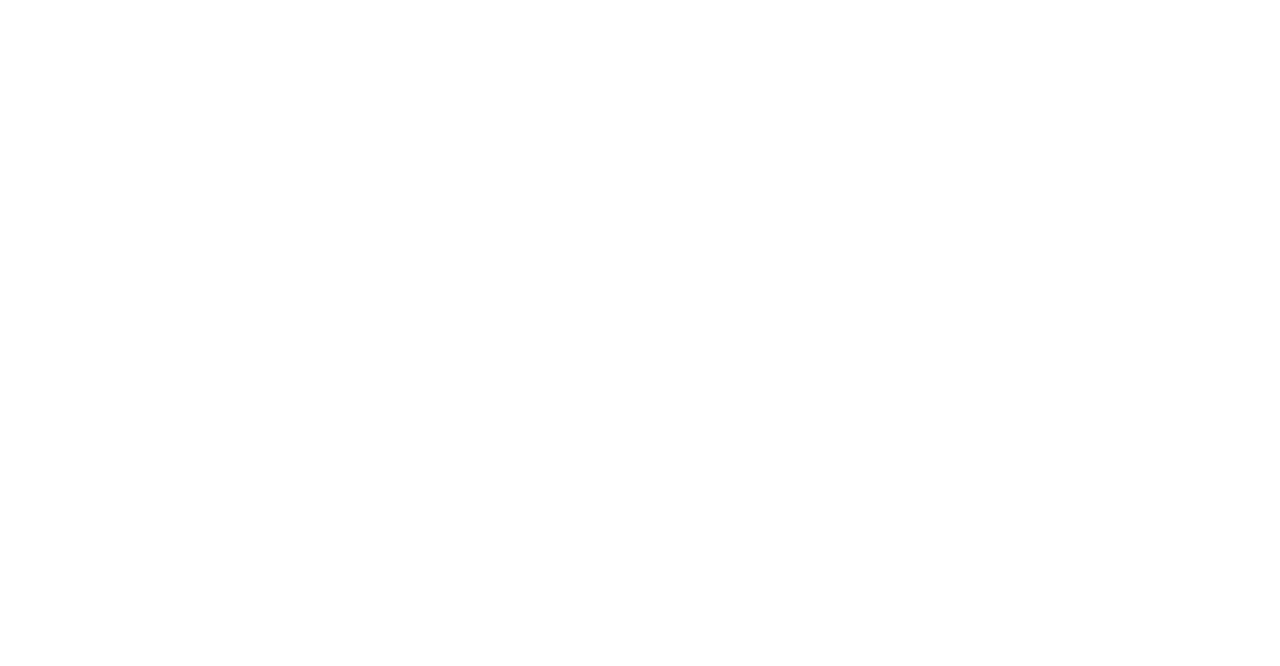
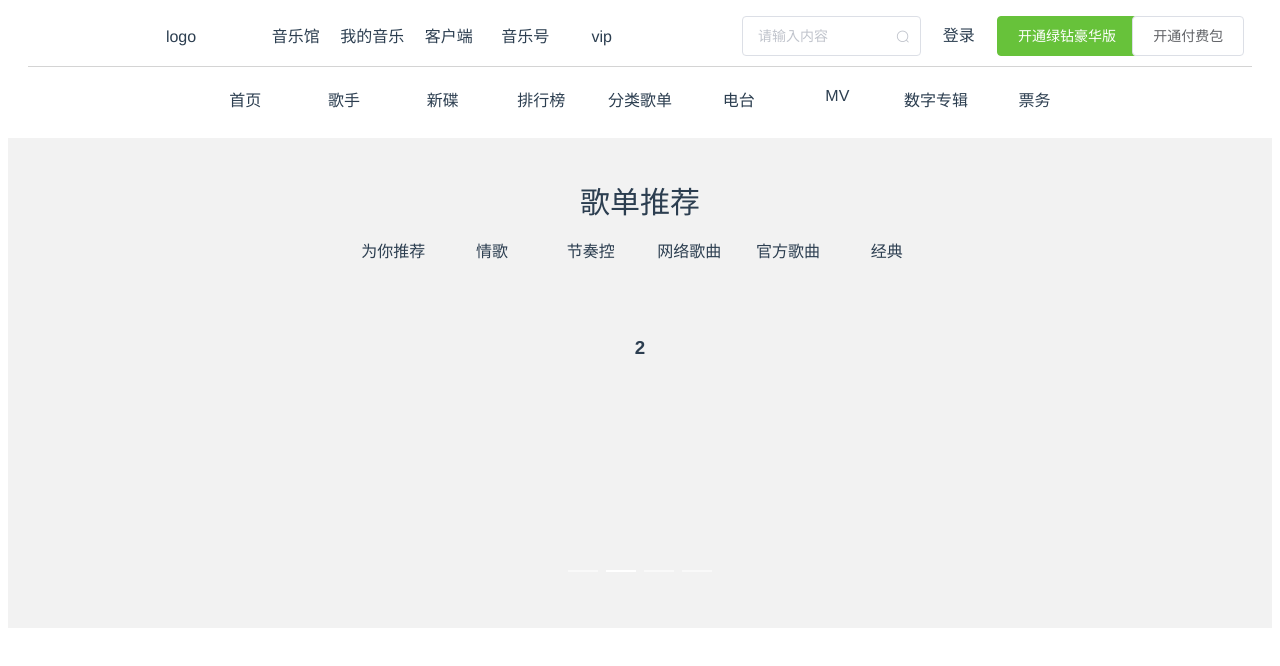
Before and after one commit to spa123456/Practice, a Vue app: page /homeRecommend in a window 1280 px wide. Shown: the top 666 px of the page. Built offline with nearby package versions, Linux system fonts and the light colour scheme.

Commit message:
feat:新页面

```diff
--- a/src/App.vue
+++ b/src/App.vue
@@ -17,6 +17,6 @@
   -moz-osx-font-smoothing: grayscale;
   text-align: center;
   color: #2c3e50;
-  margin-top: 60px;
+  margin-top: 0px;
 }
 </style>
--- /dev/null
+++ b/src/components/Home.vue
@@ -0,0 +1,105 @@
+<template>
+    <el-container class="home_container">
+        <!-- 顶部部分 -->
+        <el-header>
+            <el-container class="home_header_nav">
+                <el-aside style="width:50%">
+                    <el-row type="flex" class="row-bg" justify="end">
+                        <el-col :span="6">
+                            <div class="grid-content bg-purple">logo</div>
+                        </el-col>
+                        <el-col :span="3">
+                            <div class="grid-content bg-purple">音乐馆</div>
+                        </el-col>
+                        <el-col :span="3">
+                            <div class="grid-content bg-purple">我的音乐</div>
+                        </el-col>
+                        <el-col :span="3">
+                            <div class="grid-content bg-purple">客户端</div>
+                        </el-col>
+                        <el-col :span="3">
+                            <div class="grid-content bg-purple-light">音乐号</div>
+                        </el-col>
+                        <el-col :span="3">
+                            <div class="grid-content bg-purple">vip</div>
+                        </el-col>
+                    </el-row>
+                </el-aside>
+                <el-main style="padding:0">
+                    <el-row type="flex" class="row-bg" justify="end">
+                        <el-col :span="7">
+                            <div class="grid-content bg-purple">
+                                <el-input placeholder="请输入内容">
+                                    <i slot="suffix" class="el-input__icon el-icon-search"></i>
+                                </el-input>
+                            </div>
+                        </el-col>
+                        <el-col :span="3">
+                            <div class="grid-content bg-purple">登录</div>
+                        </el-col>
+                        <el-col :span="5">
+                            <div class="grid-content bg-purple-light">
+                                <el-button type="success">开通绿钻豪华版</el-button>
+                            </div>
+                        </el-col>
+                        <el-col :span="5">
+                            <div class="grid-content bg-purple">
+                                <el-button>开通付费包</el-button>
+                            </div>
+                        </el-col>
+                    </el-row>
+                </el-main>
+            </el-container>
+            <div class="home_header_menunav">
+                <el-row type="flex" class="row-bg" justify="center">
+                    <el-col :span="2"><div class="grid-content " @click="goRuter()">首页</div></el-col>
+                    <el-col :span="2"><div class="grid-content ">歌手</div></el-col>
+                    <el-col :span="2"><div class="grid-content ">新碟</div></el-col>
+                    <el-col :span="2"><div class="grid-content ">排行榜</div></el-col>
+                    <el-col :span="2"><div class="grid-content ">分类歌单</div></el-col>
+                    <el-col :span="2"><div class="grid-content ">电台</div></el-col>
+                    <el-col :span="2"><div class="grid-content ">MV</div></el-col>
+                    <el-col :span="2"><div class="grid-content ">数字专辑</div></el-col>
+                    <el-col :span="2"><div class="grid-content ">票务</div></el-col>
+                </el-row>
+            </div>
+        </el-header>
+        <!-- 导航部分路由 -->
+        <el-container style="margin-top:70px;background-color:rgba(233,233,233,0.6);">
+            <router-view></router-view>
+        </el-container>
+    </el-container>
+</template>
+
+<script>
+export default {
+    data(){
+        return{
+
+        }
+    },
+    methods:{
+        // 路由切换
+        goRuter(){
+            console.log('aa');
+
+            this.$router.push('homeRecommend')
+        }
+    }
+};
+</script>
+
+<style scoped>
+.home_header_menunav {
+    border-top: 1px solid rgba(202, 202, 202, 0.808);
+    padding: 20px;
+}
+.el-aside {
+    line-height: 58px;
+    /* background-color: aqua */
+}
+.el-main {
+    padding: 0;
+    line-height: 56px;
+}
+</style>
--- /dev/null
+++ b/src/components/views/homeRecommend/homeRecommend.vue
@@ -0,0 +1,41 @@
+<template>
+  <el-container>
+      <el-header class="recommend-song">歌单推荐</el-header>
+      <el-main class="recommend-song-list">
+          <el-header>
+              <el-row type="flex" class="row-bg" justify="center">
+            <el-col :span="2"><div class="grid-content ">为你推荐</div></el-col>
+            <el-col :span="2"><div class="grid-content ">情歌</div></el-col>
+            <el-col :span="2"><div class="grid-content ">节奏控</div></el-col>
+            <el-col :span="2"><div class="grid-content ">网络歌曲</div></el-col>
+            <el-col :span="2"><div class="grid-content ">官方歌曲</div></el-col>
+            <el-col :span="2"><div class="grid-content ">经典</div></el-col>
+        </el-row>
+          </el-header>
+        <el-main>
+            <el-carousel trigger="click" height="270px">
+                <el-carousel-item v-for="item in 4" :key="item">
+                    <h3 class="small">{{ item }}</h3>
+                </el-carousel-item>
+            </el-carousel>
+        </el-main>
+      </el-main>
+  </el-container>
+</template>
+
+<script>
+export default {
+
+}
+</script>
+
+<style scoped>
+.recommend-song{
+    padding: 40px;
+    font-size: 30px;
+    width: 100%;
+}
+.recommend-song-list{
+    width: 100%;
+}
+</style>
--- a/src/router/index.js
+++ b/src/router/index.js
@@ -9,8 +9,12 @@
     {
       path: '/',
       name: 'login',
-      component: () => import('@/components/HelloWorld'),
-      children: []
+      component: () => import('@/components/Home'),
+      children: [{
+        path: '/homeRecommend',
+        name: 'homeRecommend',
+        component: () => import('@/components/views/homeRecommend/homeRecommend')
+      }]
     },
     {
       path: '/singerDetails',
```
